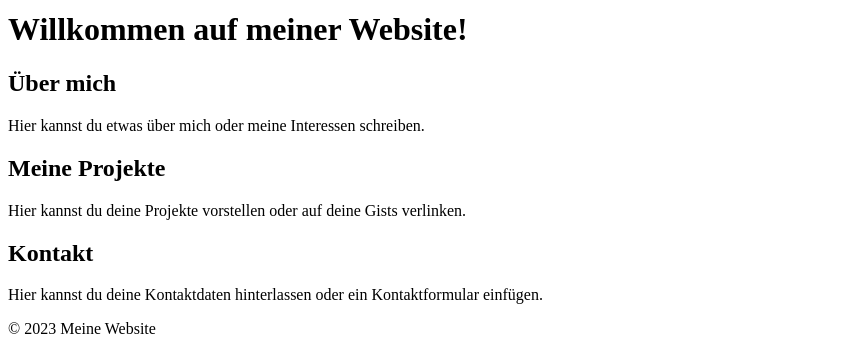
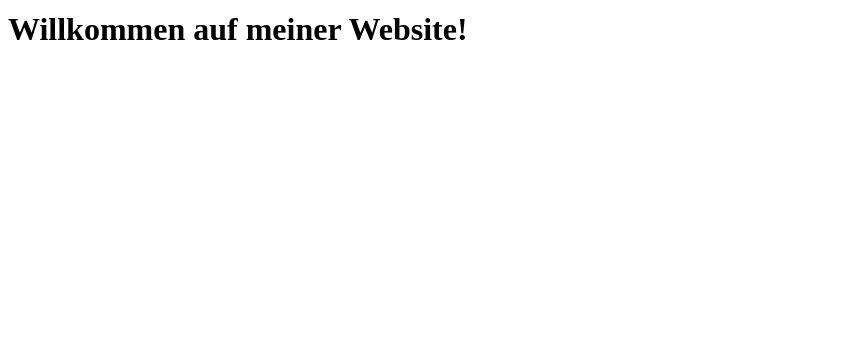
Before and after one commit to Pietrosbzu/Gist-Index, a plain HTML site: page index.html in a window 1280 px wide. Shown: the part 626-980 px from the top of the page, without its empty margins (0-867 px from the left). After the commit the page ends 800 px from the top, so only its background shows below. Drawn offline with Linux system fonts and the light colour scheme.

Commit message:
Update index.html

```diff
--- a/index.html
+++ b/index.html
@@ -13,23 +13,23 @@
 
     <main>
         <section>
-            <h2>Über mich</h2>
-            <p>Hier kannst du etwas über mich oder meine Interessen schreiben.</p>
+            <h2></h2>
+            <p></p>
         </section>
 
         <section>
-            <h2>Meine Projekte</h2>
-            <p>Hier kannst du deine Projekte vorstellen oder auf deine Gists verlinken.</p>
+            <h2></h2></h2>
+            <p></p>
         </section>
 
         <section>
-            <h2>Kontakt</h2>
-            <p>Hier kannst du deine Kontaktdaten hinterlassen oder ein Kontaktformular einfügen.</p>
+            <h2></h2>
+            <p></p>
         </section>
     </main>
 
     <footer>
-        <p>&copy; 2023 Meine Website</p>
+
     </footer>
 </body>
 </html>
```
